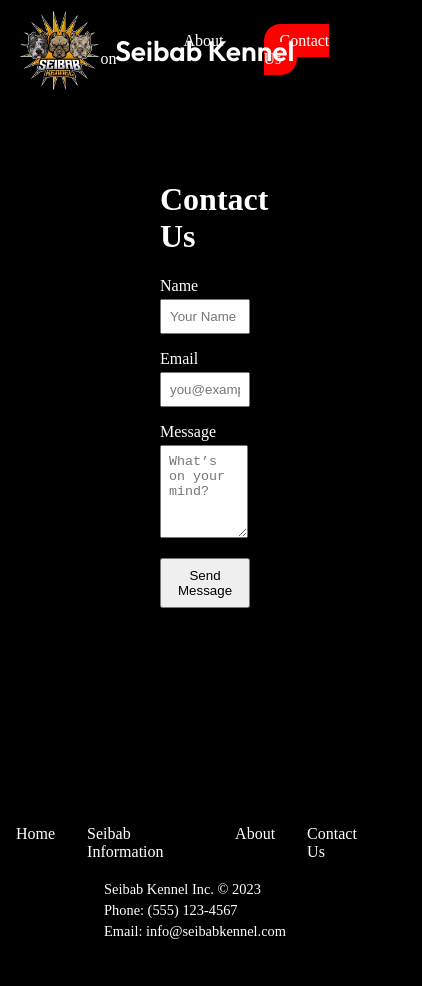
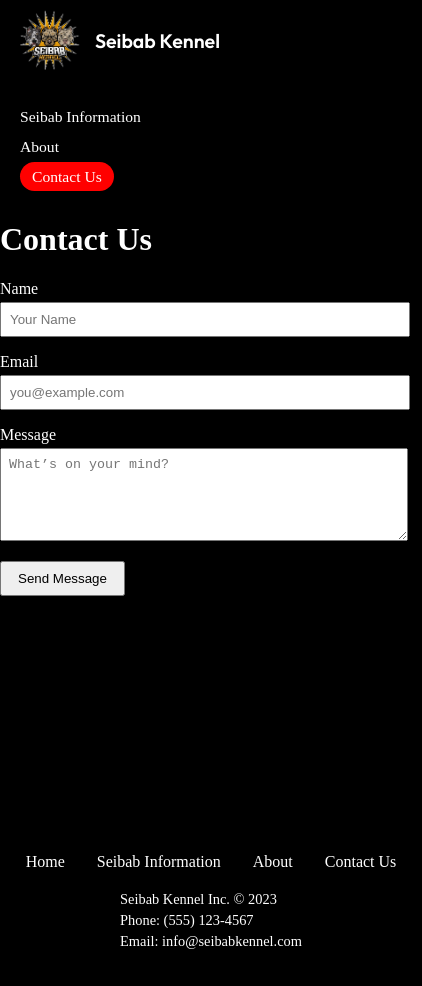
Before and after one commit to AvaTovi/SeibabKennel, a React (Vite) app: page /contact in a window 390 px wide. Shown: the whole page, 422 px wide, since content can reach past the window. Built offline with nearby package versions, Linux system fonts and the light colour scheme.

Commit message:
FINISHED CODE

```diff
--- a/src/Components/About/About.css
+++ b/src/Components/About/About.css
@@ -1,13 +1,13 @@
 .about-page {
     max-width: 800px;
-    padding: 2rem;
-    padding-bottom: 100px;
-    padding-top: 100px;
+    margin: 0 auto; /* Centers horizontally */
+    padding-top: 1px;
     background-color: #000;
     color: white;
     border-radius: 10px;
     font-family: 'Outfit', sans-serif;
     line-height: 1.6;
+
   }
 
   .about-page h1 {
--- a/src/Components/About/About.jsx
+++ b/src/Components/About/About.jsx
@@ -3,7 +3,8 @@ import './About.css';
 
 const About = () => {
   return (
-    <div className="about-page">
+    <div style={{display: 'flex', justifyContent: 'center', alignItems: 'center', minHeight: '100vh', background: 'black'}}>
+        <div className="about-page">
       <h1>About Seibab Kennel</h1>
       <p>
         At Seibab Kennel, we specialize in responsibly raising and caring for some of the most beloved and respected dog breeds.
@@ -14,6 +15,7 @@ const About = () => {
         Whether you're looking for a loyal companion or seeking advice on responsible pet ownership, we're here to help.
       </p>
     </div>
+    </div>
   );
 };
 
--- a/src/Components/Contact/Contact.css
+++ b/src/Components/Contact/Contact.css
@@ -1,6 +1,7 @@
 /* src/Components/Contact/Contact.css */
 .contact-page {
-    padding: 10rem;
+    padding-top: 200px;
+    padding-bottom: 200px;
     color: white;
     max-width: 600px;
     margin: 0 auto;
--- a/src/Components/Footer/Footer.css
+++ b/src/Components/Footer/Footer.css
@@ -5,6 +5,7 @@
     display: flex;
     flex-direction: column;
     align-items: center;
+    width: 100%;
   }
 
   .footer-nav {
--- a/src/Components/Navbar/Navbar.css
+++ b/src/Components/Navbar/Navbar.css
@@ -1,8 +1,8 @@
 .nav {
   position: fixed;
   width: 100%;
-  height: 100px; /* or whatever your navbar height is */
-  background-color: black; /* lighter black */
+  height: 100px;
+  background-color: black;
   color: white;
   display: flex;
   justify-content: space-between;
@@ -25,7 +25,7 @@
   display: flex;
   align-items: center;
   position: absolute;
-  left: 20px;     /* stays fixed at left */
+  left: 20px;
   top: 50%;
   transform: translateY(-50%);
 }
@@ -37,9 +37,9 @@
   margin-right: 15px;
 }
 
-/* Logo text */
+/* Logo text - responsive using clamp */
 .nav-logo-text {
-  font-size: 28px;
+  font-size: clamp(14px, 5vw, 28px); /* min: 14px, preferred: 5% viewport width, max: 28px */
   font-weight: 600;
   font-family: 'Outfit', sans-serif;
   white-space: nowrap;
@@ -50,18 +50,17 @@
 /* Navigation links */
 .nav-menu {
   display: flex;
-  gap: 40px;
+  gap: clamp(10px, 5vw, 40px); /* Responsive gap */
   list-style: none;
   margin-left: auto;
-  margin-right: 40px; /* 👈 move nav links left by 40px */
+  margin-right: 40px;
   padding: 0;
 }
-
 
 .nav-menu li a {
   text-decoration: none;
   color: white;
-  font-size: 16px;
+  font-size: clamp(12px, 2.5vw, 16px); /* min 12px, max 16px */
 }
 
 .nav-contact a {
@@ -75,3 +74,48 @@
   text-decoration: none;
   color: inherit;
 }
+
+/* ===================== */
+/* Responsive Adjustments */
+/* ===================== */
+@media screen and (max-width: 600px) {
+  .nav {
+    flex-direction: column;
+    align-items: flex-start;
+    height: auto;
+    padding: 10px 20px;
+  }
+
+  .nav-brand-fixed {
+    position: static;
+    transform: none;
+    margin-bottom: 10px;
+  }
+
+  .nav-menu {
+    flex-direction: column;
+    align-items: flex-start;
+    width: 100%;
+    margin-left: 0;
+    margin-right: 0;
+    gap: 12px;
+  }
+
+  .nav-menu li a {
+    font-size: clamp(12px, 4vw, 16px);
+  }
+
+  .nav-contact a {
+    font-size: clamp(12px, 4vw, 16px);
+    padding: 6px 12px;
+  }
+
+  .nav-logo-img {
+    width: 60px;
+    height: 60px;
+  }
+
+  .nav-logo-text {
+    font-size: clamp(14px, 5vw, 22px);
+  }
+}
--- a/src/Components/SeibabInformation/SeibabInformation.css
+++ b/src/Components/SeibabInformation/SeibabInformation.css
@@ -1,6 +1,7 @@
 .seibab-info-container {
     padding: 4rem 2rem;
-    padding-top: 100px;
+    padding-top: 200px;
+    padding-bottom: 200px;
     background-color: #000;
     margin-bottom: -150px;
     color: white;
```
